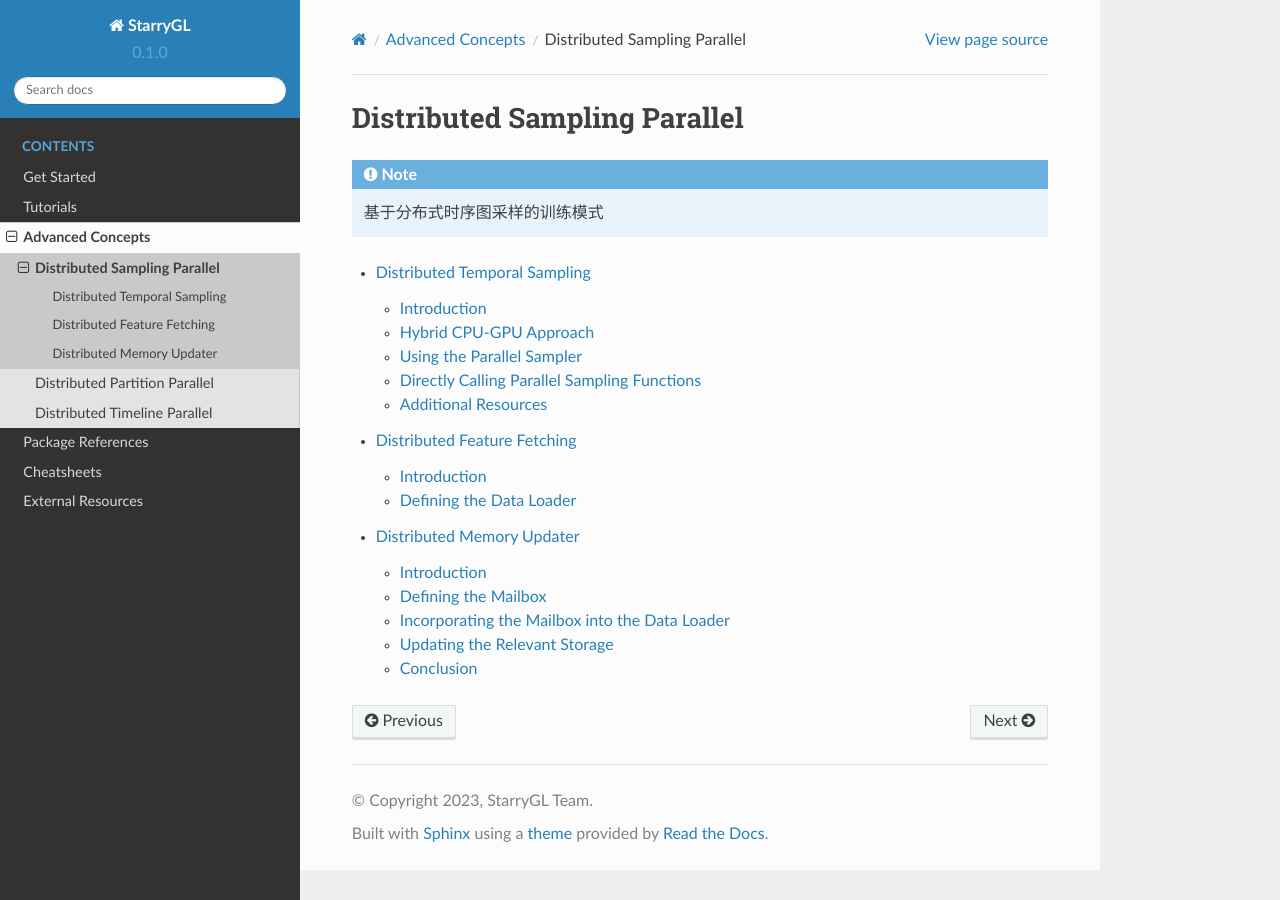
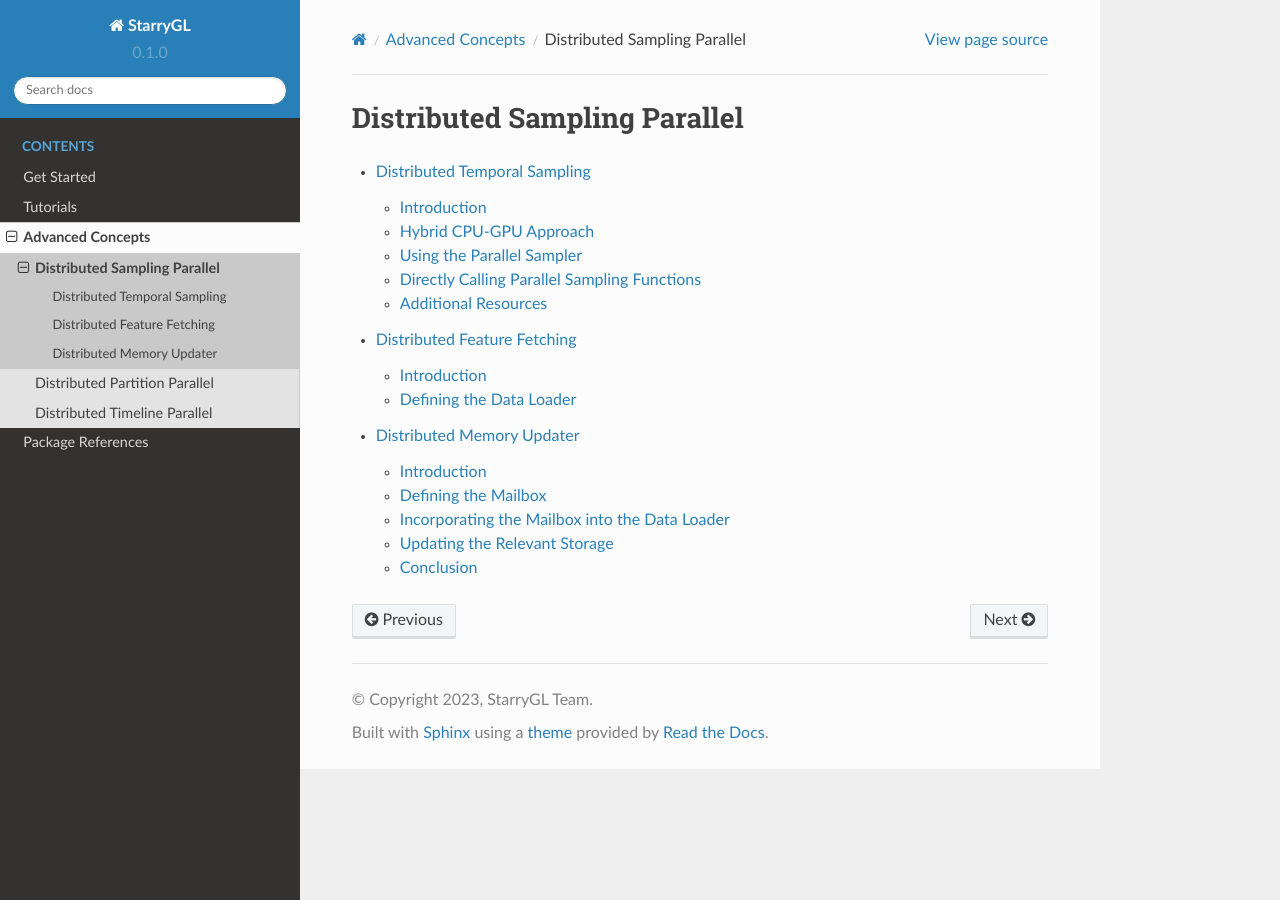
Before and after one commit to zhljJoan/MemShare, a Sphinx documentation site: the page built from docs/source/advanced/sampling_parallel/index.rst, in a window 1280 px wide. Built offline with Sphinx 7.4.7 and the Read the Docs theme 2.0.0, drawn with Linux system fonts in a browser that asks for light colours.

Commit message:
clean up docs

```diff
--- a/docs/source/advanced/data_proc.rst
+++ /dev/null
@@ -1,5 +0,0 @@
-Advanced Data Preprocessing
-===========================
-
-.. note::
-    详细介绍一下StarryGL几种数据管理类，例如GraphData，的使用细节，内部索引结构的设计和底层操作。
--- a/docs/source/advanced/partition_parallel/index.rst
+++ b/docs/source/advanced/partition_parallel/index.rst
@@ -1,10 +1,5 @@
 Distributed Partition Parallel
 ==============================
-
-.. note::
-    分布式分区并行训练部分
-
-
 
 The **distributed partition parallel** refers to the process of partitioning a large graph into
 multiple partitions and distributing them to different workers. Each worker is responsible for training
--- a/docs/source/advanced/pp_training.rst
+++ /dev/null
@@ -1,5 +0,0 @@
-Distributed Partition Parallel
-==============================
-
-.. note::
-    分布式分区并行训练部分
--- a/docs/source/advanced/sampling_parallel/index.rst
+++ b/docs/source/advanced/sampling_parallel/index.rst
@@ -1,8 +1,5 @@
 Distributed Sampling Parallel
 =============================
-
-.. note::
-    基于分布式时序图采样的训练模式
 
 .. toctree::
     sampler
--- a/docs/source/advanced/timeline_parallel/index.rst
+++ b/docs/source/advanced/timeline_parallel/index.rst
@@ -1,8 +1,5 @@
 Distributed Timeline Parallel
 =============================
-
-.. note::
-    分布式时序并行
 
 The timeline parallel means each node in the graph performs independent computation
 since each node has its own independent timeline. This parallel approach emphasizes that the timelines of each node are
--- a/docs/source/advanced/tp_training.rst
+++ /dev/null
@@ -1,5 +0,0 @@
-Distributed Timeline Parallel
-=============================
-
-.. note::
-    分布式时序并行
--- a/docs/source/advanced/ts_sampling.rst
+++ /dev/null
@@ -1,5 +0,0 @@
-Distributed Temporal Sampling
-=============================
-
-.. note::
-    基于分布式时序图采样的训练模式
--- a/docs/source/api/python/distributed.rst
+++ b/docs/source/api/python/distributed.rst
@@ -1,8 +1,5 @@
 starrygl.distributed
 ====================
-
-.. note::
-    自动生辰的api文档，需要在starrygl源代码目录里添加码内注释
 
 .. currentmodule:: starrygl.distributed
 
--- a/docs/source/guide/index.rst
+++ b/docs/source/guide/index.rst
@@ -4,4 +4,3 @@ Get Started
 .. toctree::
 
     install_guide
-    intro_example
--- a/docs/source/index.rst
+++ b/docs/source/index.rst
@@ -9,8 +9,6 @@ StarryGL Documentation
    tutorial/index
    advanced/index
    api/python/index
-   cheatsheets/index
-   external/index
 
 .. Indices and tables
 .. ==================
```
